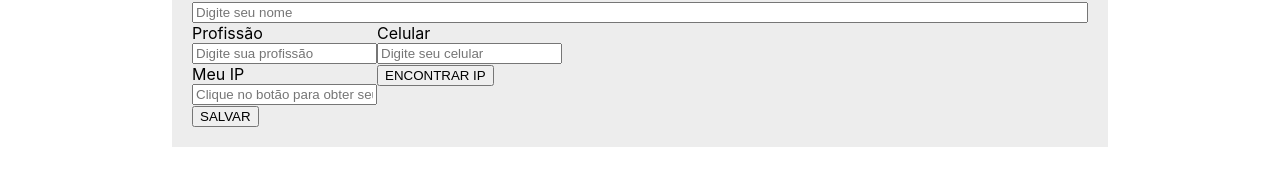
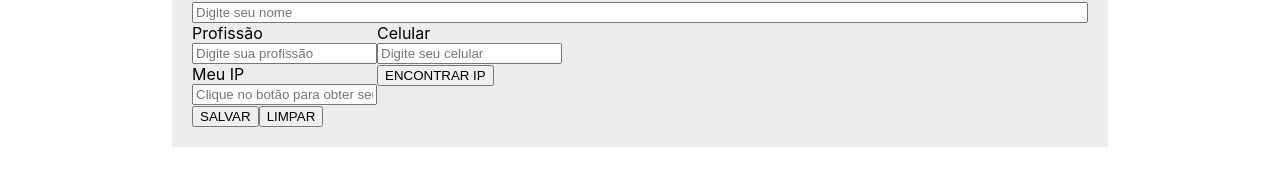
Before and after one commit to Matheushg156/desafios-Cowala, a React (Create React App) app in the folder desafio-front-end/cadastro-cowala/: page / in a window 1280 px wide. Shown: the part 238-424 px from the top of the page. Built offline with nearby package versions, Linux system fonts and the light colour scheme.

Commit message:
Implementa a logica de limpar as informações do localStorage

```diff
--- a/desafio-front-end/cadastro-cowala/src/components/Form.js
+++ b/desafio-front-end/cadastro-cowala/src/components/Form.js
@@ -5,6 +5,7 @@ import Button from './Button';
 import getIpFromApi from '../helpers/fetchIp';
 import saveInfos from '../helpers/saveInfos';
 import getInfos from '../helpers/getInfos';
+import clearInfos from '../helpers/clearInfos';
 import './Form.css';
 
 function Form() {
@@ -34,6 +35,14 @@ function Form() {
   function saveForm() {
     const formData = { name, work, phone, IP };
     saveInfos(formData);
+  }
+
+  function clearInfosInLocalStorage() {
+    clearInfos();
+    setName('');
+    setWork('');
+    setPhone('');
+    setIP('');
   }
 
   return (
@@ -77,10 +86,16 @@ function Form() {
           onClick={ handleClick }
         />
       </div>
-      <Button
-        label="SALVAR"
-        onClick={ saveForm }
-      />
+      <div className="container-inputs">
+        <Button
+          label="SALVAR"
+          onClick={ saveForm }
+        />
+        <Button
+          label="LIMPAR"
+          onClick={ clearInfosInLocalStorage }
+        />
+      </div>
     </div>
   );
 }
--- /dev/null
+++ b/desafio-front-end/cadastro-cowala/src/helpers/clearInfos.js
@@ -0,0 +1,5 @@
+const clearInfos = () => {
+  localStorage.clear();
+};
+
+export default clearInfos;
```
